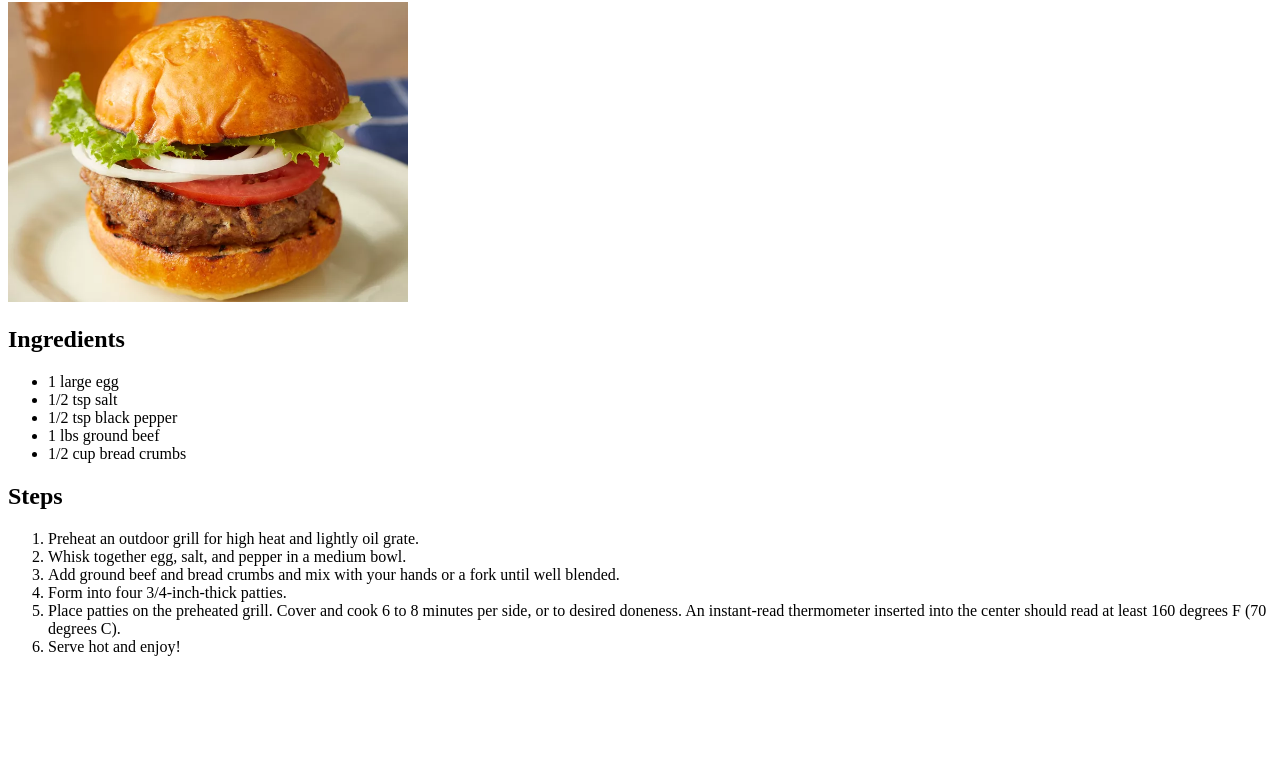
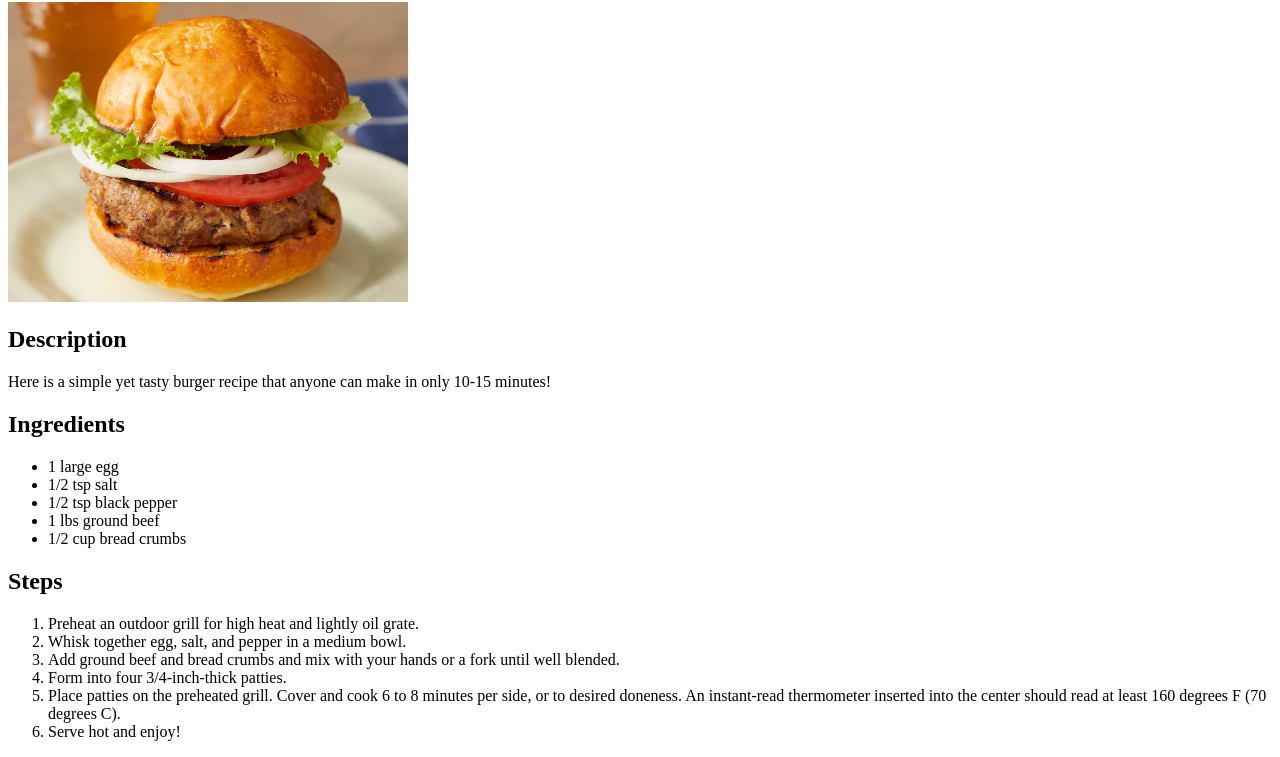
Before and after one commit to michael-escutia/odin-recipe, a plain HTML site: page recipes/burger.html in a window 1280 px wide. Shown: the part 78-835 px from the top of the page. Before the commit the page ends 800 px from the top, so only its background shows below. Drawn offline with Linux system fonts and the light colour scheme.

Commit message:
Add description section to burger recipe.

```diff
--- a/recipes/burger.html
+++ b/recipes/burger.html
@@ -8,6 +8,8 @@
 <body>
     <h1>Burger</h1>
     <img src="../images/burger.webp" alt="burger" width="400">
+    <h2>Description</h2>
+    <p>Here is a simple yet tasty burger recipe that anyone can make in only 10-15 minutes!</p>
     <h2>Ingredients</h2>
     <ul>
         <li>1 large egg</li>
```
